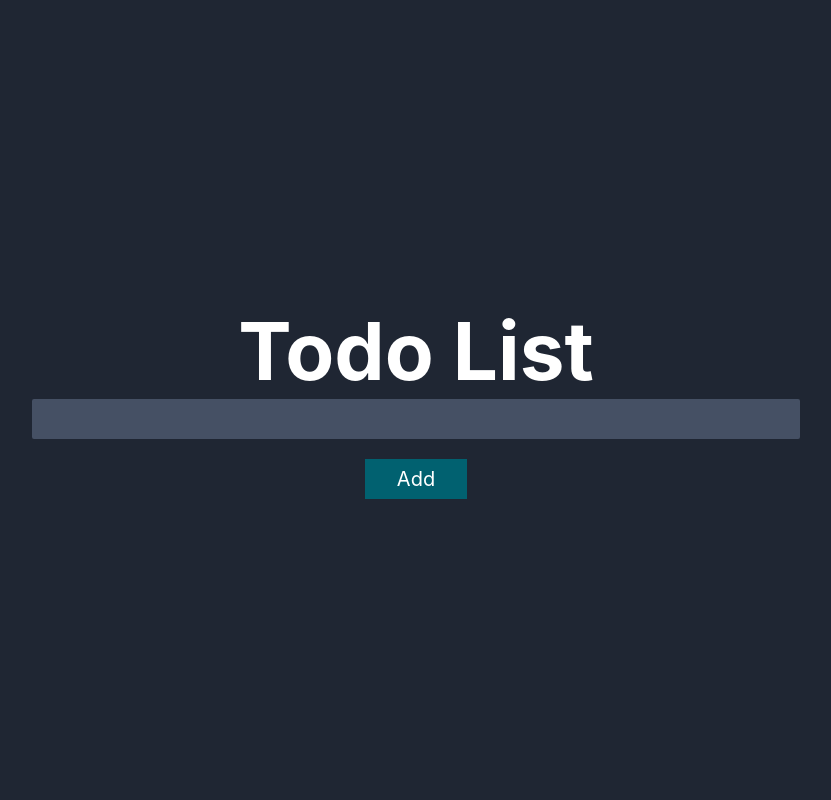
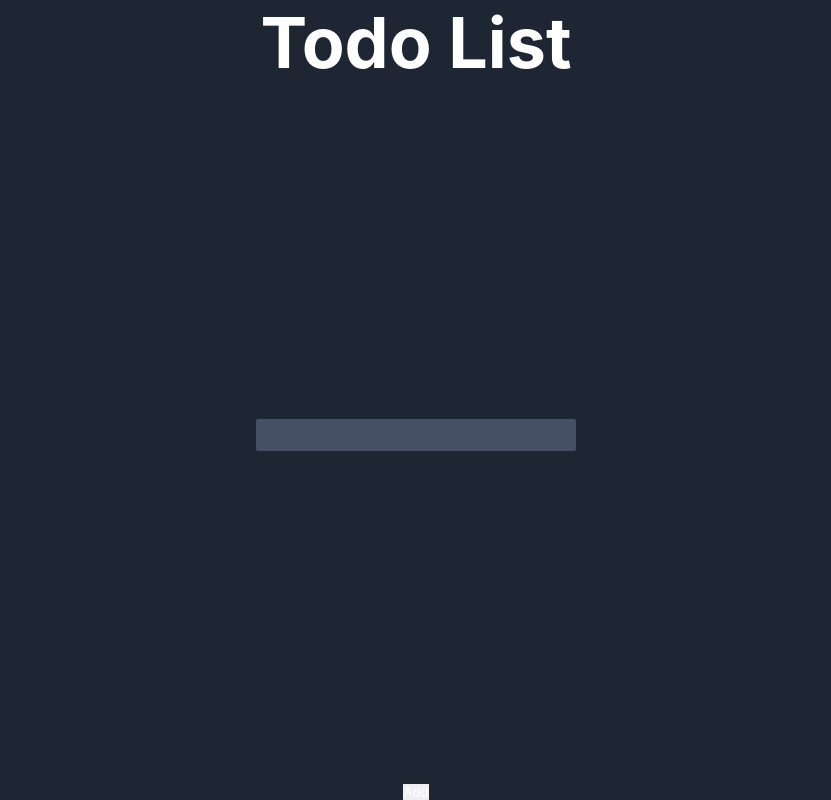
Before and after one commit to GaPolveiro02/Todo-List-React-2022, a React (Create React App) app: page / in a window 1280 px wide. Shown: the whole page, without its empty margins (224-1055 px from the left). Built offline with nearby package versions, Linux system fonts and the light colour scheme.

Commit message:
CSS improvements

```diff
--- a/src/styles/app.css
+++ b/src/styles/app.css
@@ -3,24 +3,25 @@
     width: 100vw;
     display: flex;
     align-items: center;
-    justify-content: center;
+    justify-content: space-between;
     flex-direction: column;
     background-color: var(--dark);
-    font-size: 4rem;
+    font-size: 3.5rem;
 }
 
 .container input {
-    width: 60vw;
-    height: 5vh;
+    width: 25vw;
+    height: 4vh;
 
     text-align: center;
 
     border-radius: .2rem;
+    font-size: 2rem;
     background-color: var(--grey);
 }
 
-.container > button {
-    width: 8vw;
+.container header button {
+    width: 12vw;
     height: 5vh;
 
     font-size: 2rem;
@@ -32,5 +33,37 @@
 
 .container button:hover {
     cursor: pointer;
+    filter: brightness(1.2);
+}
+
+.container header {
+    height: 30vh;
+    display: flex;
+    flex-direction: column;
+    justify-content: center;
+    align-items: center;
+}
+
+.container main {
+    height: 60vh;
+}
+
+.container footer {
+    height: 5vh;
+    width: 60vw;
+    display: flex;
+    justify-content: center;
+    align-items: center;
+    font-size: 2.5rem;
+    margin-bottom: 2rem;
+    border-top: .2rem solid var(--green);
+}
+
+a {
+    color: var(--green);
+}
+
+a:hover {
     filter: brightness(1.5);
+    cursor: pointer;
 }
```
